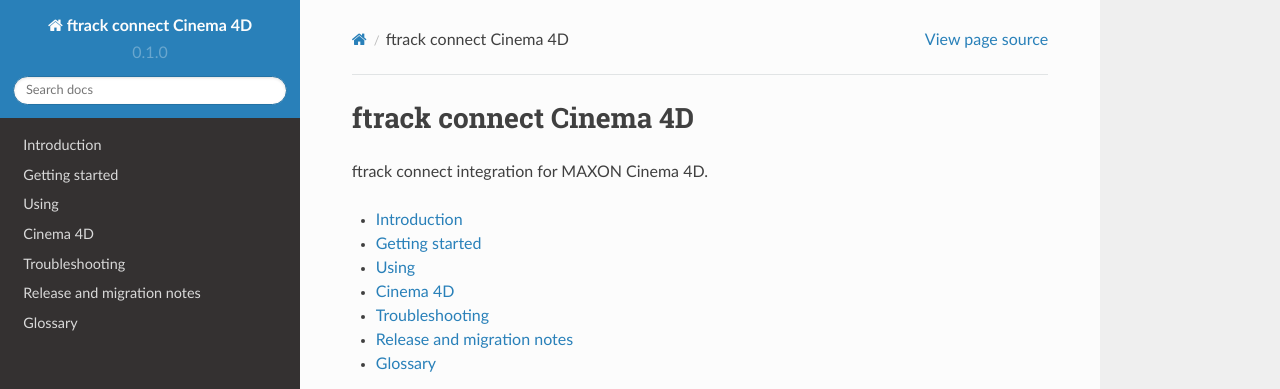
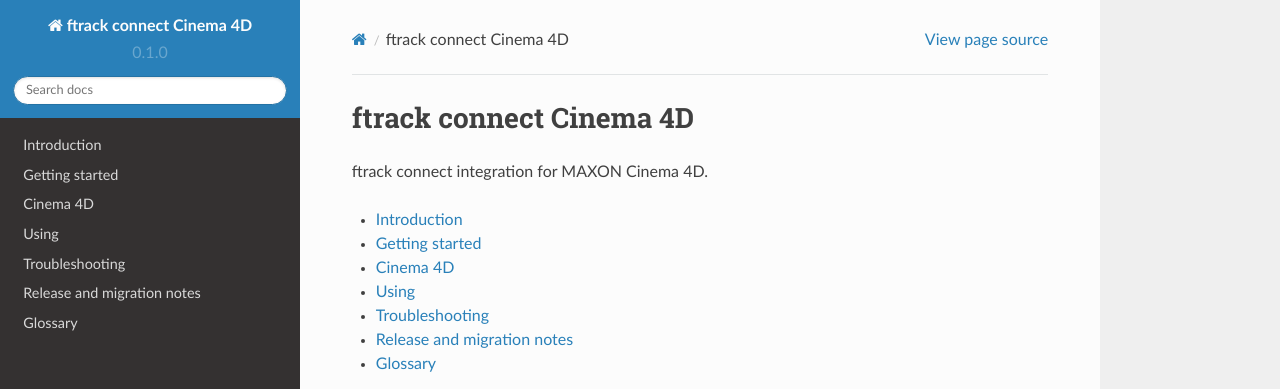
Before and after one commit to ftrackhq/ftrack-connect-cinema-4d, a Sphinx documentation site: the page built from doc/index.rst, in a window 1280 px wide and 1061 px high. Shown: the top 389 px of the window. Built offline with Sphinx 7.4.7 and the Read the Docs theme 2.0.0, drawn with Linux system fonts in a browser that asks for light colours.

Commit message:
Reorder toctree

```diff
--- a/doc/index.rst
+++ b/doc/index.rst
@@ -12,8 +12,8 @@
 
     introduction
     getting_started
+    cinema_4d/index
     using/index
-    cinema_4d/index
     troubleshooting
     release/index
     glossary
```
